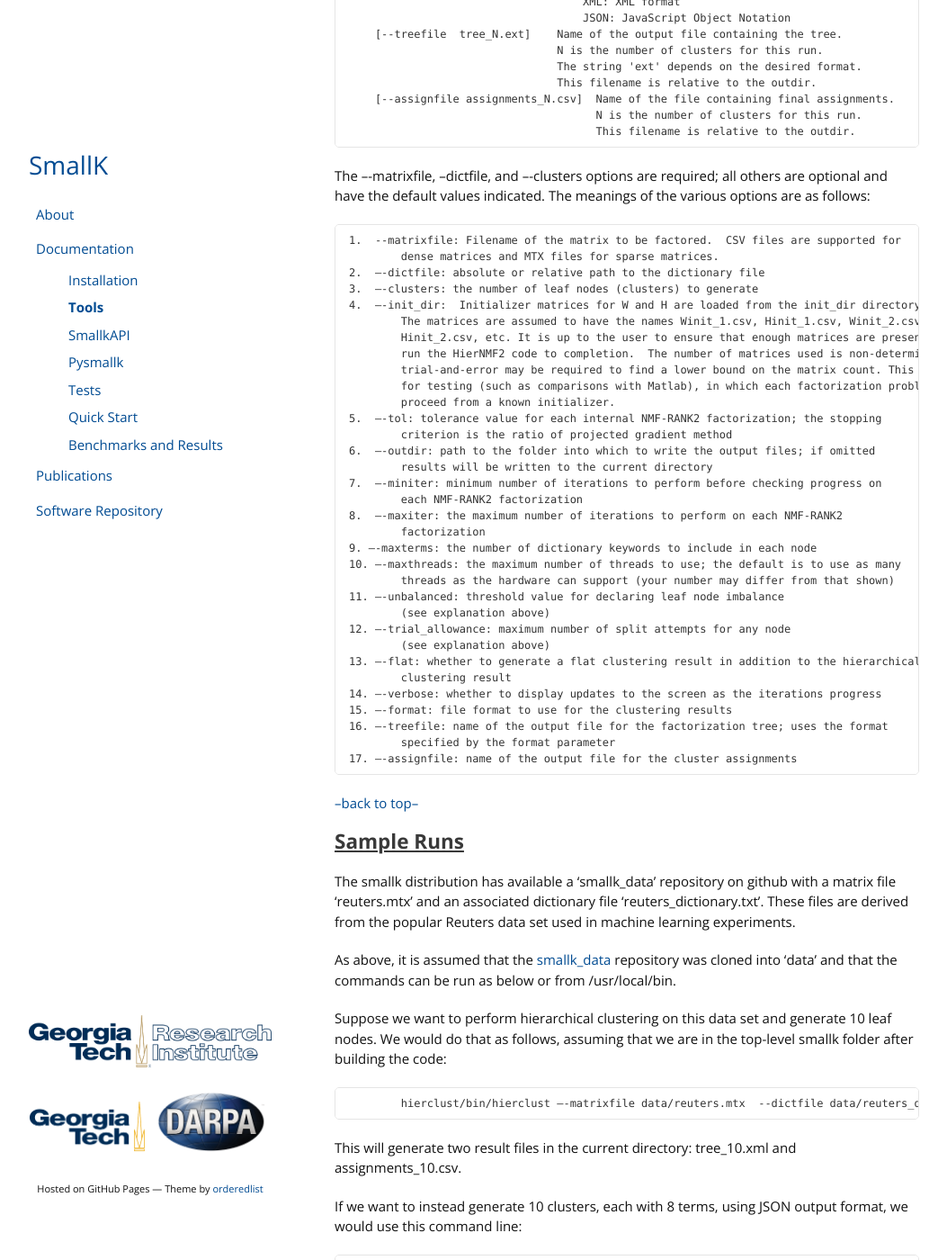
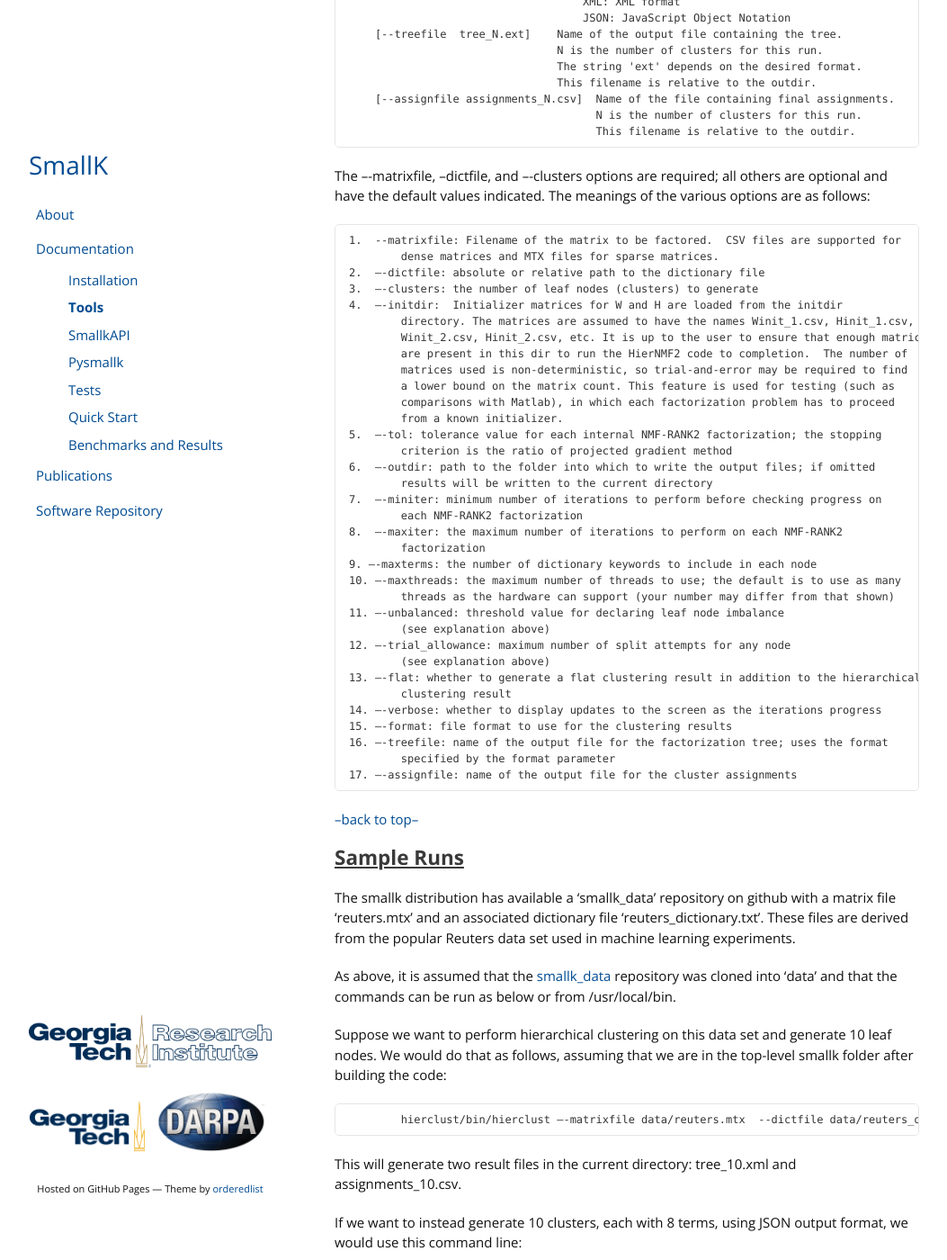
Before and after one commit to smallk/smallk.github.io, a Jekyll site: the page built from pages_documentation_tools.md, in a window 1280 px wide and 1400 px high, scrolled down 10393 px. Shown: the whole window at 90% size, without its empty margins (113-1166 px from the left). Built offline with Jekyll 4.4.1, drawn with Linux system fonts in a browser that asks for light colours.

Commit message:
updated documentation for initdir

```diff
--- a/pages_documentation_tools.md
+++ b/pages_documentation_tools.md
@@ -406,13 +406,14 @@ The –-matrixfile, --dictfile, and –-clusters options are required; all other
 		dense matrices and MTX files for sparse matrices.
 	2.  –-dictfile: absolute or relative path to the dictionary file
 	3.  –-clusters: the number of leaf nodes (clusters) to generate
-	4.  –-init_dir:  Initializer matrices for W and H are loaded from the init_dir directory.
-		The matrices are assumed to have the names Winit_1.csv, Hinit_1.csv, Winit_2.csv,
-		Hinit_2.csv, etc. It is up to the user to ensure that enough matrices are present in this dir to
-		run the HierNMF2 code to completion.  The number of matrices used is non-deterministic, so
-		trial-and-error may be required to find a lower bound on the matrix count. This feature is used
-		for testing (such as comparisons with Matlab), in which each factorization problem has to
-		proceed from a known initializer.
+	4.  –-initdir:  Initializer matrices for W and H are loaded from the initdir
+		directory. The matrices are assumed to have the names Winit_1.csv, Hinit_1.csv,
+		Winit_2.csv, Hinit_2.csv, etc. It is up to the user to ensure that enough matrices
+		are present in this dir to run the HierNMF2 code to completion.  The number of
+		matrices used is non-deterministic, so trial-and-error may be required to find
+		a lower bound on the matrix count. This feature is used for testing (such as
+		comparisons with Matlab), in which each factorization problem has to proceed
+		from a known initializer.
 	5.  –-tol: tolerance value for each internal NMF-RANK2 factorization; the stopping
 		criterion is the ratio of projected gradient method
 	6.  –-outdir: path to the folder into which to write the output files; if omitted
```
